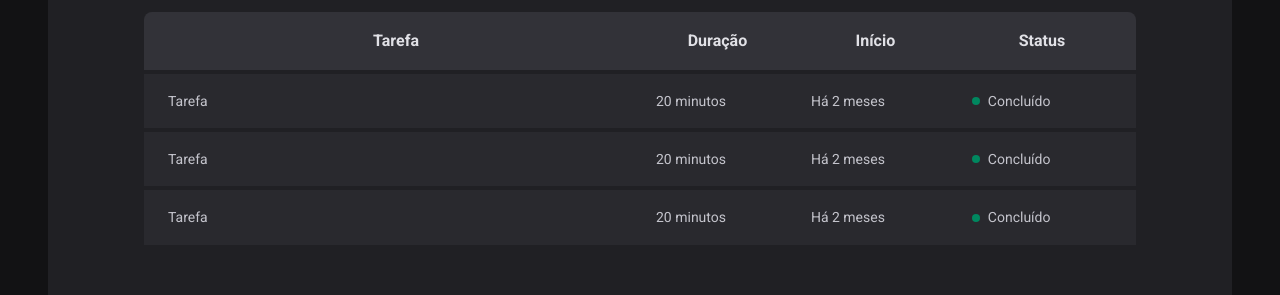
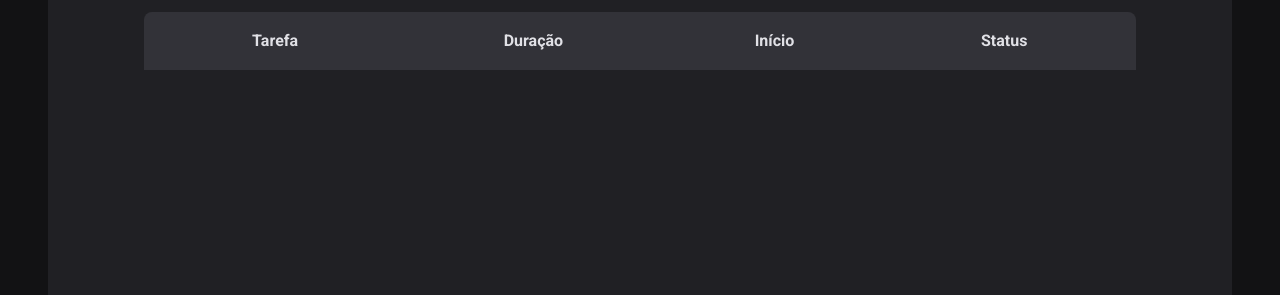
Before and after one commit to mateusfugita/ignite-timer, a React (Vite) app: page /history in a window 1280 px wide. Shown: the part 224-519 px from the top of the page. Built offline with nearby package versions, Linux system fonts and the light colour scheme.

Commit message:
feat: show cycles history

```diff
--- a/src/pages/History/index.tsx
+++ b/src/pages/History/index.tsx
@@ -1,6 +1,12 @@
+import { useContext } from 'react'
+import { formatDistanceToNow } from 'date-fns'
+import { ptBR } from 'date-fns/locale'
 import { HistoryContainer, HistoryList, Status } from './styles'
+import { CyclesContext } from '../../contexts/CyclesContext'
 
 export function History() {
+  const { cycles } = useContext(CyclesContext)
+
   return (
     <HistoryContainer>
       <h1>Meu histórico</h1>
@@ -16,30 +22,33 @@
             </tr>
           </thead>
           <tbody>
-            <tr>
-              <td>Tarefa</td>
-              <td>20 minutos</td>
-              <td>Há 2 meses</td>
-              <td>
-                <Status statusColor="green">Concluído</Status>
-              </td>
-            </tr>
-            <tr>
-              <td>Tarefa</td>
-              <td>20 minutos</td>
-              <td>Há 2 meses</td>
-              <td>
-                <Status statusColor="green">Concluído</Status>
-              </td>
-            </tr>
-            <tr>
-              <td>Tarefa</td>
-              <td>20 minutos</td>
-              <td>Há 2 meses</td>
-              <td>
-                <Status statusColor="green">Concluído</Status>
-              </td>
-            </tr>
+            {cycles.map((cycle) => {
+              return (
+                <tr key={cycle.id}>
+                  <td>{cycle.task}</td>
+                  <td>{cycle.minutesAmount} minutos</td>
+                  <td>
+                    {formatDistanceToNow(cycle.startDate, {
+                      addSuffix: true,
+                      locale: ptBR,
+                    })}
+                  </td>
+                  <td>
+                    {cycle.finishedDate && (
+                      <Status $statusColor="green">Concluído</Status>
+                    )}
+
+                    {cycle.interruptedDate && (
+                      <Status $statusColor="red">Interrompido</Status>
+                    )}
+
+                    {!cycle.finishedDate && !cycle.interruptedDate && (
+                      <Status $statusColor="yellow">Em andamento</Status>
+                    )}
+                  </td>
+                </tr>
+              )
+            })}
           </tbody>
         </table>
       </HistoryList>
```
